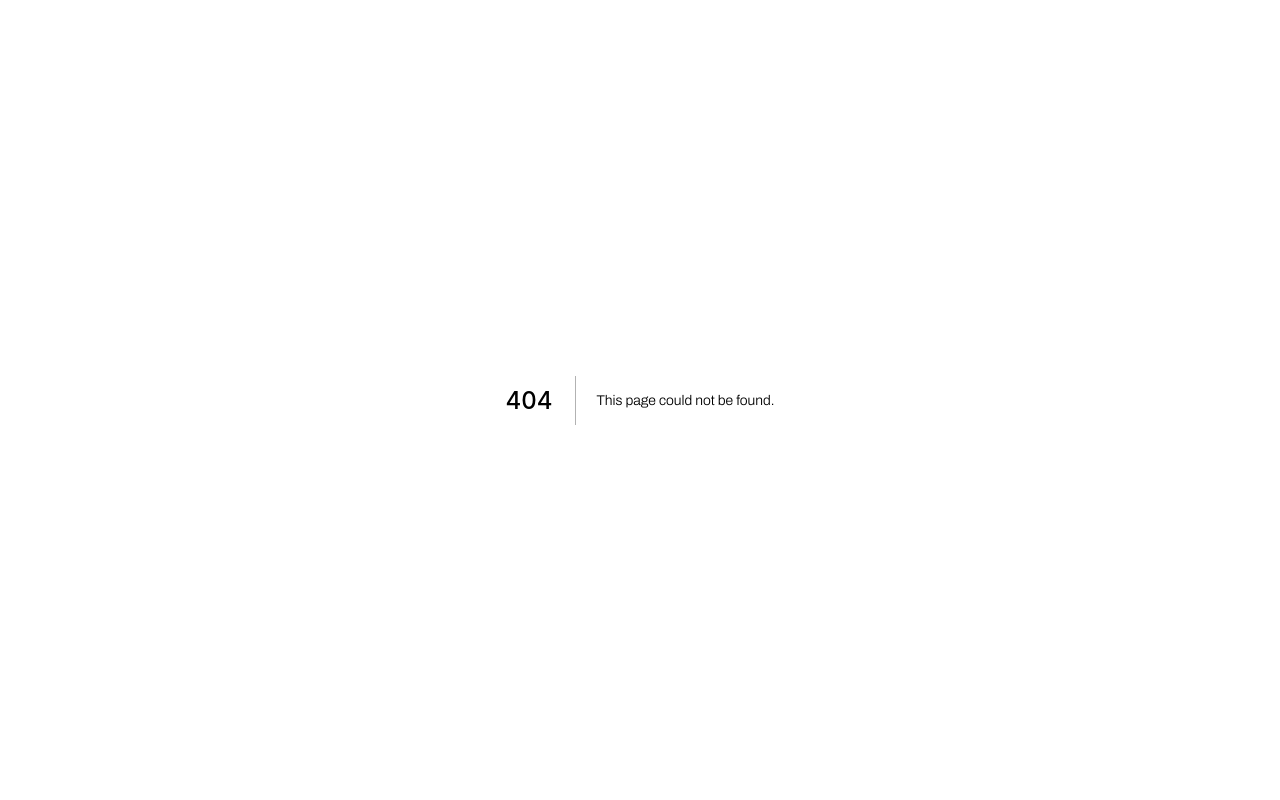
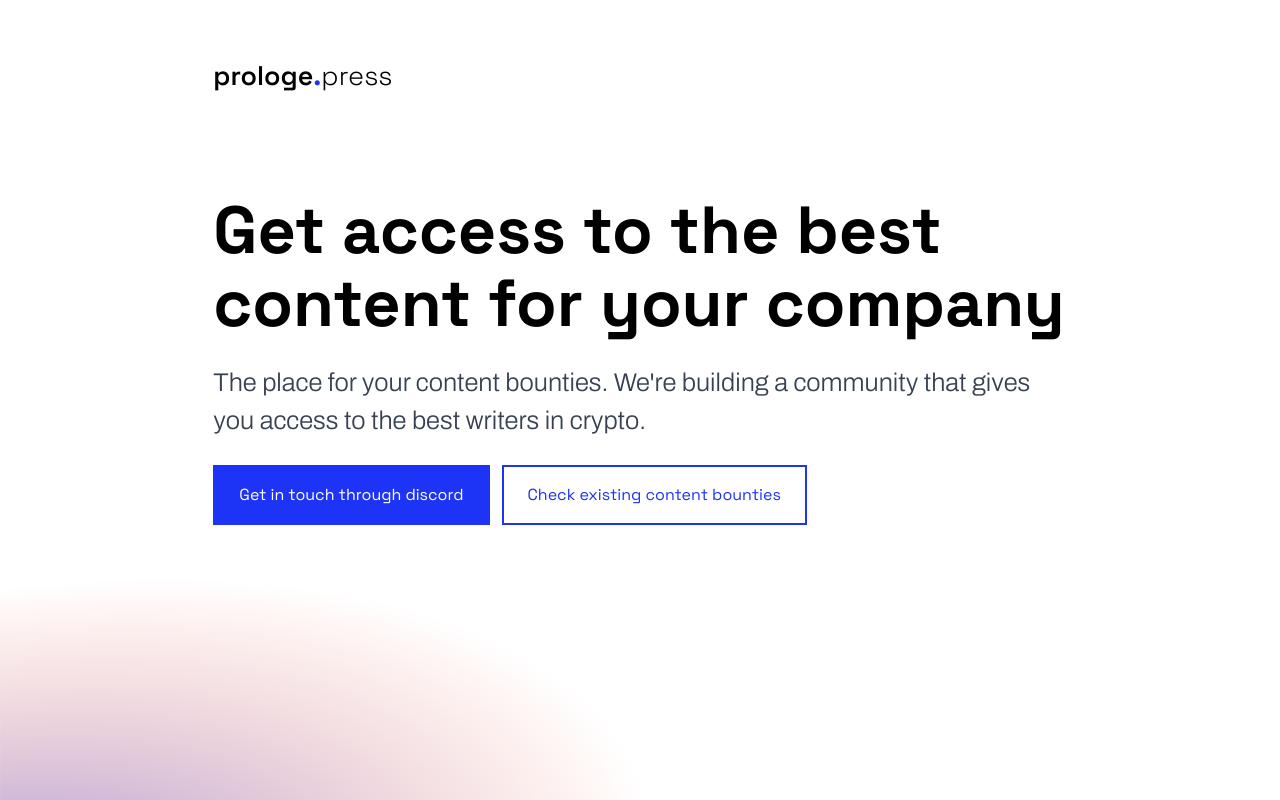
Before and after one commit to daonative/interface, a Next.js app: page /companies in a window 1280 px wide. Before the commit this address had no page. Built offline with nearby package versions, Linux system fonts and the light colour scheme.

Commit message:
feat: add companies landing page

```diff
--- a/components/Headline.js
+++ /dev/null
@@ -1,60 +0,0 @@
-import Button from "./Button";
-import Link from "next/link";
-import styled from "styled-components";
-
-export const StyledMain = styled.main`
-  opacity: 0;
-  animation-duration: 3s;
-  animation-name: fadein;
-  animation-fill-mode: forwards;
-  @keyframes fadein {
-    to {
-      opacity: 1;
-    }
-  }
-`;
-
-export const Headline = () => {
-  return (
-    <StyledMain>
-      <main className="mt-auto md:mt-0">
-        <h1
-          className="mb-6"
-          style={{ fontFamily: "Space Grotesk", fontWeight: 600 }}
-        >
-          Get paid to write about crypto
-          <span className="text-sm absolute text-red-500 font-normal">
-            closed beta
-          </span>
-          <br />
-        </h1>
-        <h2 className="mb-2">Let's change the way information gets funded.</h2>
-        <h2>
-          <span className="font-bold mb-2">{`How it works`}</span>
-          <ol className="list-decimal list-inside">
-            <>
-              <li>Browse calls for articles</li>
-              <li>
-                Publish it on <i>any</i> platform
-              </li>
-              <li>Submit a link to your article on prologe</li>
-              <li>Earn crypto proportional to votes and locked value </li>
-            </>
-          </ol>
-        </h2>
-        <div className="flex">
-          <a target="_blank" href="https://discord.gg/zGk5TSSyjX">
-            <Button className="mt-6">Get Early Access</Button>
-          </a>
-          <Link href="/faq">
-            <a>
-              <Button type="outline" className="mt-6 ml-3">
-                FAQ
-              </Button>
-            </a>
-          </Link>
-        </div>
-      </main>
-    </StyledMain>
-  );
-};
--- /dev/null
+++ b/components/StyledMain.js
@@ -0,0 +1,15 @@
+import Button from "./Button";
+import Link from "next/link";
+import styled from "styled-components";
+
+export const StyledMain = styled.main`
+  opacity: 0;
+  animation-duration: 3s;
+  animation-name: fadein;
+  animation-fill-mode: forwards;
+  @keyframes fadein {
+    to {
+      opacity: 1;
+    }
+  }
+`;
--- a/pages/_document.js
+++ b/pages/_document.js
@@ -36,32 +36,39 @@ export default class MyDocument extends Document {
             data-domain="prologe.press"
             src="https://plausible.io/js/plausible.js"
           />
+          <title>Prologe | Get paid to write about crypto</title>
           <meta
             name="title"
-            content="prologe.press | Earn money while supporting creators"
+            content="Prologe | Get paid to write about crypto"
           />
           <meta
             name="description"
-            content="Decentralized publishing platform where writers' and readers' interests are aligned. Readers request & vote on topics. Writers compete on topics to get funding."
+            content="Complete content bounties about crypto to earn crypto."
           />
 
           <meta property="og:type" content="website" />
           <meta property="og:url" content="https://www.prologe.press/" />
-          <meta property="og:title" content="prologe.press " />
+          <meta
+            property="og:title"
+            content="Prologe | Get paid to write about crypto"
+          />
           <meta
             property="og:description"
-            content="Decentralized publishing platform where writers' and readers' interests are aligned. Readers request & vote on topics. Writers compete on topics to get funding."
+            content="Complete content bounties about crypto to earn crypto."
           />
           <meta property="og:image" content="/prologe-seo.png" />
 
           <meta property="twitter:card" content="summary_large_image" />
           <meta property="twitter:url" content="https://www.prologe.press/" />
-          <meta property="twitter:title" content="prologe.press" />
+          <meta
+            property="twitter:title"
+            content="Prologe | Get paid to write about crypto"
+          />
           <meta
             property="twitter:description"
-            content="Decentralized publishing platform where writers' and readers' interests are aligned. Readers request & vote on topics. Writers compete on topics to get funding."
+            content="Complete content bounties about crypto to earn crypto."
           />
-          <meta property="twitter:image" content="/prologe-seo.png" />
+          <meta property="twitter:image" content="/prologe-seo.png"></meta>
         </Head>
         <body>
           <Main />
--- /dev/null
+++ b/pages/companies.js
@@ -0,0 +1,84 @@
+import Head from "next/head";
+import Link from "next/link";
+import { Gradient } from "../components/Gradient";
+import { AnimatedLogo } from "../components/AnimatedLogo";
+
+import { StyledMain } from "../components/StyledMain";
+import Button from "../components/Button";
+import styled from "styled-components";
+
+const H1 = styled.h1`
+  font-family: "Space Grotesk";
+  font-weight: 800;
+  font-size: clamp(2.2rem, 5.2vw, 6rem);
+`;
+
+const H2 = styled.h2`
+  font-size: clamp(1rem, 2vw, 4.1rem);
+`;
+
+export const Headline = () => {
+  return (
+    <StyledMain>
+      <main className="mt-auto md:mt-0">
+        <H1 className="mb-6">
+          Get access to the best content for your company
+          <br />
+        </H1>
+        <H2 className="text-gray-700">
+          The place for your content bounties. We're building a community that
+          gives you access to the best writers in crypto.
+        </H2>
+        <div className="flex">
+          <a target="_blank" href="https://discord.gg/zGk5TSSyjX">
+            <Button className="mt-6">Get in touch through discord</Button>
+          </a>
+          <Link href="/">
+            <a>
+              <Button type="outline" className="mt-6 ml-3">
+                Check existing content bounties
+              </Button>
+            </a>
+          </Link>
+        </div>
+      </main>
+    </StyledMain>
+  );
+};
+
+const LandingNav = () => (
+  <nav>
+    <div className="flex justify-between items-center">
+      <AnimatedLogo />
+    </div>
+  </nav>
+);
+
+export default function Companies() {
+  return (
+    <>
+      <Head>
+        <title>prologe.press | Easy crypto content bounties</title>
+      </Head>
+      <div className="relative subpixel-antialiased ">
+        {
+          // LeftPane
+        }
+        <section className="h-full w-full z-20 ">
+          <div className="absolute w-full h-full ">
+            <Gradient />
+          </div>
+
+          <div className="relative h-full grid md:grid-cols-12">
+            <div
+              className={`md:col-start-3 md:col-end-11 h-full pt-3 py-6 md:py-14 px-8 md:px-0 magic-grid`}
+            >
+              <LandingNav />
+              <Headline />
+            </div>
+          </div>
+        </section>
+      </div>
+    </>
+  );
+}
--- a/pages/index.js
+++ b/pages/index.js
@@ -1,9 +1,57 @@
 import Head from "next/head";
+
+import Link from "next/link";
 import { Gradient } from "../components/Gradient";
 import { AnimatedLogo } from "../components/AnimatedLogo";
 
 import { CallList } from "../components/CallList";
-import { Headline } from "../components/Headline";
+import { StyledMain } from "../components/StyledMain";
+import Button from "../components/Button";
+
+export const Headline = () => {
+  return (
+    <StyledMain>
+      <main className="mt-auto md:mt-0">
+        <h1
+          className="mb-6"
+          style={{ fontFamily: "Space Grotesk", fontWeight: 600 }}
+        >
+          Get paid to write about crypto
+          <span className="text-sm absolute text-red-500 font-normal">
+            closed beta
+          </span>
+          <br />
+        </h1>
+        <h2 className="mb-2">Let's change the way information gets funded.</h2>
+        <h2>
+          <span className="font-bold mb-2">{`How it works`}</span>
+          <ol className="list-decimal list-inside">
+            <>
+              <li>Browse calls for articles</li>
+              <li>
+                Publish it on <i>any</i> platform
+              </li>
+              <li>Submit a link to your article on prologe</li>
+              <li>Earn crypto proportional to votes and locked value </li>
+            </>
+          </ol>
+        </h2>
+        <div className="flex">
+          <a target="_blank" href="https://discord.gg/zGk5TSSyjX">
+            <Button className="mt-6">Get Early Access</Button>
+          </a>
+          <Link href="/faq">
+            <a>
+              <Button type="outline" className="mt-6 ml-3">
+                FAQ
+              </Button>
+            </a>
+          </Link>
+        </div>
+      </main>
+    </StyledMain>
+  );
+};
 
 const LandingNav = () => (
   <nav>
@@ -17,7 +65,7 @@ export default function Home() {
   return (
     <>
       <Head>
-        <title>prologe.press | Invest in crypto content</title>
+        <title>prologe.press | Get paid to write about crypto</title>
       </Head>
       <div className="relative subpixel-antialiased ">
         {
```
